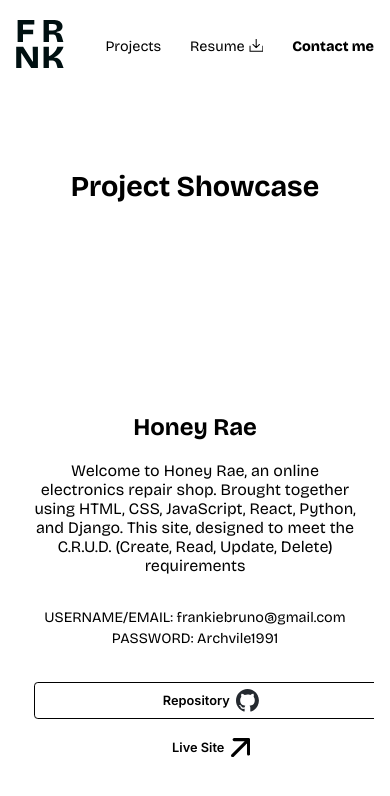
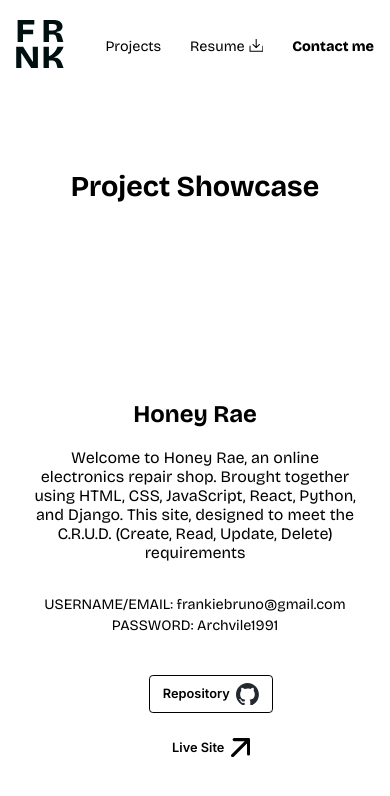
Before and after one commit to FrankieBruno/PORTFOLIO-2024, a Next.js app: page /projects/honeyrae in a window 390 px wide. Shown: the top 796 px of the page. Built offline with nearby package versions, Linux system fonts and the light colour scheme.

Commit message:
honey-response9

```diff
--- a/styles/showcase.module.scss
+++ b/styles/showcase.module.scss
@@ -45,6 +45,8 @@
 .projectlinks {
     margin-top: 2em;
     display: flex;
+    flex-wrap: wrap;
+    justify-content: center; /* Center align for mobile view */
 }
 
 .projectlinks a {
@@ -57,6 +59,7 @@
     font-size: 1em;
     padding: .7em 1.4em;
     font-family: inherit;
+    margin: 0.5em; /* Add margin for spacing */
 }
 
 .repository {
@@ -175,15 +178,48 @@
 
     .heading {
         font-size: 3em;
+        margin: 0 0 1em 0;
+    }
+
+    .projectsummary {
+        margin-top: 4em;
+        padding: 0 2em;
+        text-align: center;
+    }
+
+    .projectaccess {
+        margin: 2em 0 4em;
+        padding: 0 2em;
+        text-align: center;
+    }
+
+    .projectdetails {
+        flex: none;
+        width: 100%;
+        padding: 0 2em;
+        text-align: center;
     }
 
     .projectdisplay {
-        margin-right: 0;
+        margin: 2em 0;
+        width: 100%;
+        height: auto;
     }
 
     .projectdisplay img {
         width: 100%;
         height: auto;
+    }
+
+    .projectlinks {
+        flex-wrap: wrap;
+        justify-content: center;
+    }
+
+    .projectlinks a {
+        margin-bottom: 1em;
+        width: auto;
+        justify-content: center;
     }
 }
 
@@ -191,16 +227,19 @@
 @media screen and (max-width: 480px) {
     .heading {
         font-size: 2em;
+        margin: 1em 0;
     }
 
     .projectsummary {
         margin-top: 2em;
         padding: 0 1em;
+        text-align: center;
     }
 
     .projectaccess {
         margin: 1em 0 2em;
         padding: 0 1em;
+        text-align: center;
     }
 
     .projectlinks a {
@@ -221,10 +260,13 @@
 
     .heading {
         font-size: 1.8em;
+        margin: 1em 0;
     }
 
     .projectdisplay {
         margin-right: 0;
+        width: 100%;
+        height: auto;
     }
 
     .projectdisplay img {
@@ -235,6 +277,7 @@
     .projectlinks a {
         padding: .5em 1em;
         font-size: 0.8em;
+        margin-bottom: 1em;
     }
 }
 
@@ -246,10 +289,13 @@
 
     .heading {
         font-size: 1.5em;
+        margin: 1em 0;
     }
 
     .projectdisplay {
         margin-right: 0;
+        width: 100%;
+        height: auto;
     }
 
     .projectdisplay img {
@@ -260,6 +306,7 @@
     .projectlinks a {
         padding: .4em 0.8em;
         font-size: 0.8em;
+        margin-bottom: 1em;
     }
 
     .repositorylogin {
```
